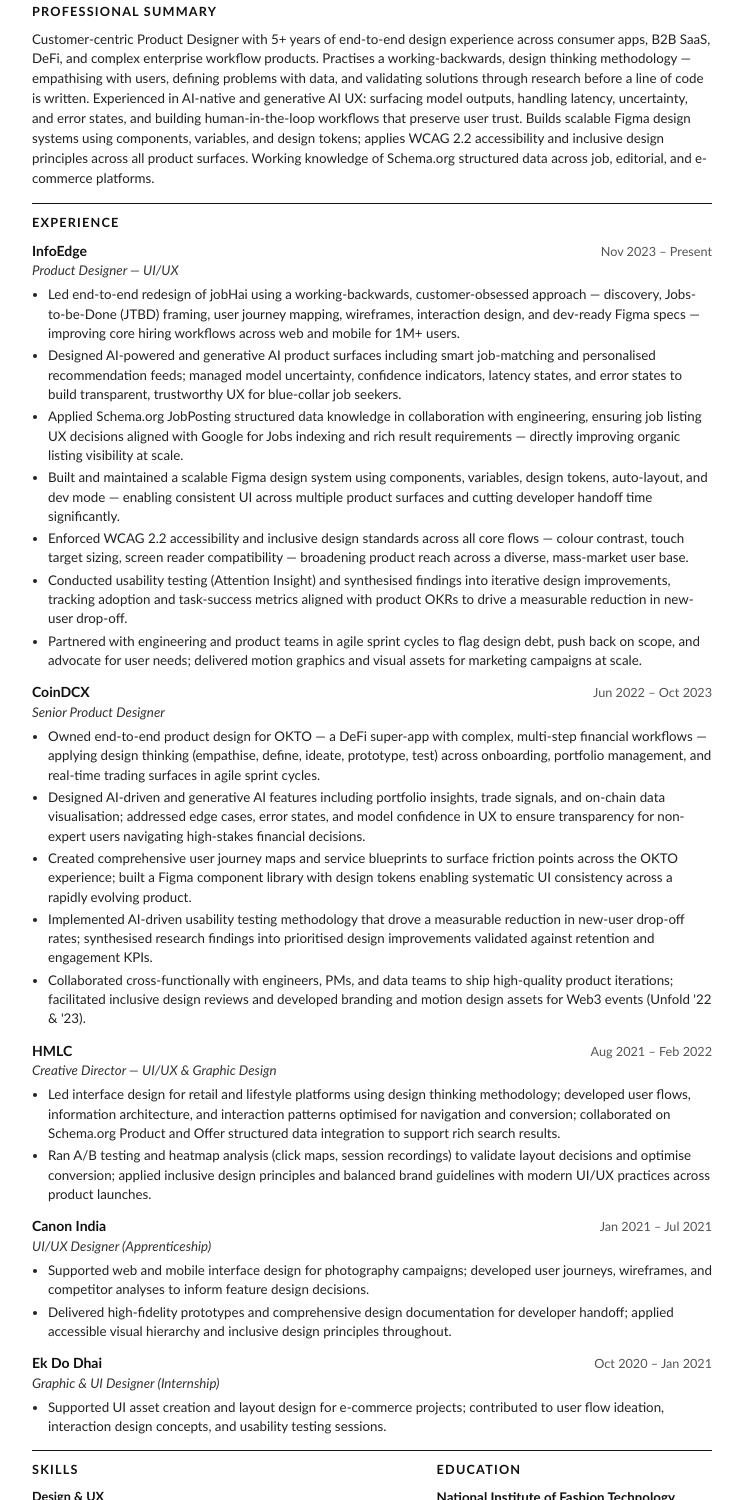
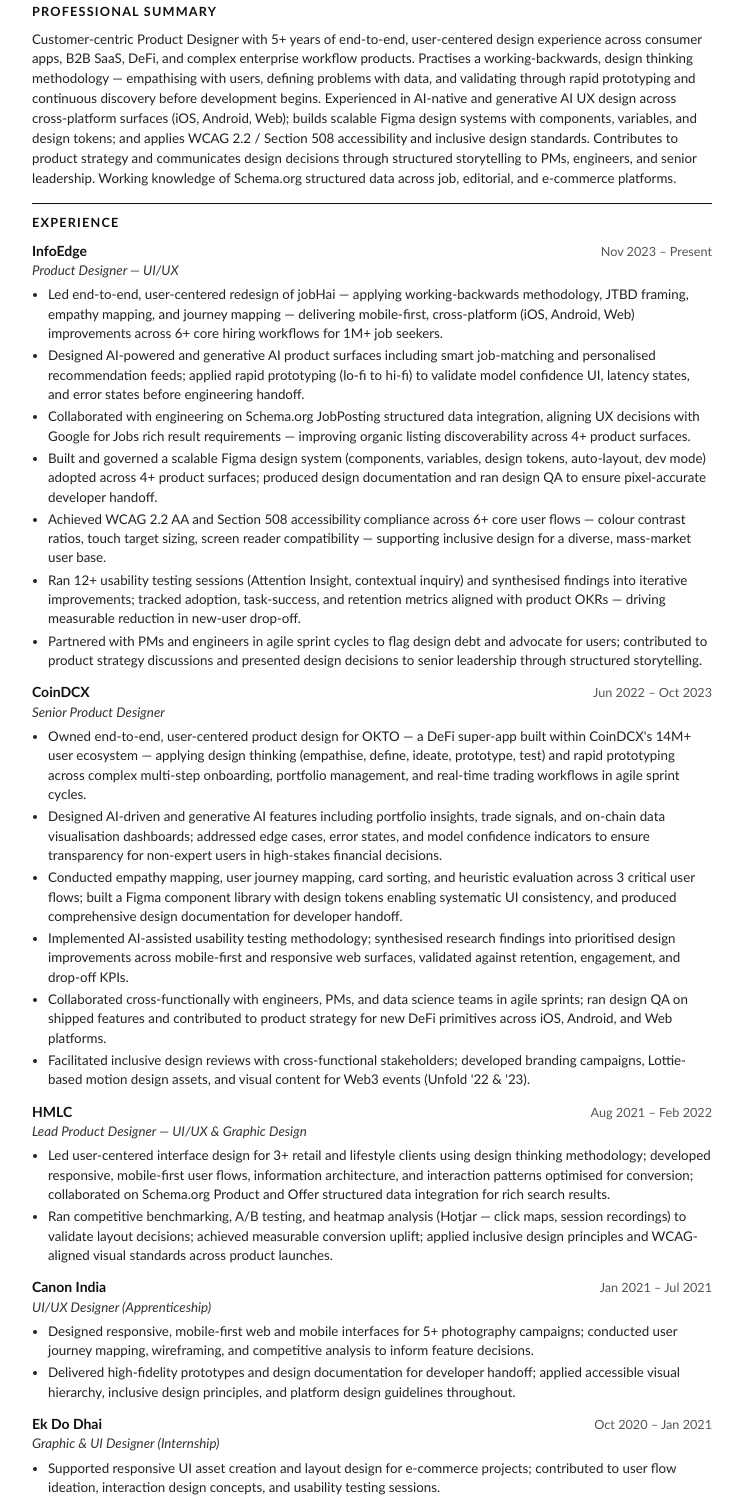
Before and after one commit to anandparth/Resume, a plain HTML site: page resume_bccl.html in a window 1280 px wide. Shown: the part 148-1648 px from the top of the page, without its empty margins (268-1011 px from the left). Drawn offline with Linux system fonts and the light colour scheme.

Commit message:
Full ATS upgrade: metrics, user-centered design, cross-platform, mobile-first, research methods, Section 508, design QA, enterprise UX, product strategy, 15+ new keywords

```diff
--- a/resume_bccl.html
+++ b/resume_bccl.html
@@ -64,7 +64,7 @@
   <!-- Summary -->
   <div class="section summary">
     <div class="section-title">Professional Summary</div>
-    <p>Customer-centric Product Designer with 5+ years of end-to-end design experience across consumer apps, B2B SaaS, DeFi, and complex enterprise workflow products. Practises a working-backwards, design thinking methodology &#8212; empathising with users, defining problems with data, and validating solutions through research before a line of code is written. Experienced in AI-native and generative AI UX: surfacing model outputs, handling latency, uncertainty, and error states, and building human-in-the-loop workflows that preserve user trust. Builds scalable Figma design systems using components, variables, and design tokens; applies WCAG 2.2 accessibility and inclusive design principles across all product surfaces. Working knowledge of Schema.org structured data across job, editorial, and e-commerce platforms.</p>
+    <p>Customer-centric Product Designer with 5+ years of end-to-end, user-centered design experience across consumer apps, B2B SaaS, DeFi, and complex enterprise workflow products. Practises a working-backwards, design thinking methodology &#8212; empathising with users, defining problems with data, and validating through rapid prototyping and continuous discovery before development begins. Experienced in AI-native and generative AI UX design across cross-platform surfaces (iOS, Android, Web); builds scalable Figma design systems with components, variables, and design tokens; and applies WCAG 2.2 / Section 508 accessibility and inclusive design standards. Contributes to product strategy and communicates design decisions through structured storytelling to PMs, engineers, and senior leadership. Working knowledge of Schema.org structured data across job, editorial, and e-commerce platforms.</p>
   </div>
 
   <hr />
@@ -81,13 +81,13 @@
       </div>
       <div class="job-title">Product Designer &#8212; UI/UX</div>
       <ul>
-        <li>Led end-to-end redesign of jobHai using a working-backwards, customer-obsessed approach &#8212; discovery, Jobs-to-be-Done (JTBD) framing, user journey mapping, wireframes, interaction design, and dev-ready Figma specs &#8212; improving core hiring workflows across web and mobile for 1M+ users.</li>
-        <li>Designed AI-powered and generative AI product surfaces including smart job-matching and personalised recommendation feeds; managed model uncertainty, confidence indicators, latency states, and error states to build transparent, trustworthy UX for blue-collar job seekers.</li>
-        <li>Applied Schema.org JobPosting structured data knowledge in collaboration with engineering, ensuring job listing UX decisions aligned with Google for Jobs indexing and rich result requirements &#8212; directly improving organic listing visibility at scale.</li>
-        <li>Built and maintained a scalable Figma design system using components, variables, design tokens, auto-layout, and dev mode &#8212; enabling consistent UI across multiple product surfaces and cutting developer handoff time significantly.</li>
-        <li>Enforced WCAG 2.2 accessibility and inclusive design standards across all core flows &#8212; colour contrast, touch target sizing, screen reader compatibility &#8212; broadening product reach across a diverse, mass-market user base.</li>
-        <li>Conducted usability testing (Attention Insight) and synthesised findings into iterative design improvements, tracking adoption and task-success metrics aligned with product OKRs to drive a measurable reduction in new-user drop-off.</li>
-        <li>Partnered with engineering and product teams in agile sprint cycles to flag design debt, push back on scope, and advocate for user needs; delivered motion graphics and visual assets for marketing campaigns at scale.</li>
+        <li>Led end-to-end, user-centered redesign of jobHai &#8212; applying working-backwards methodology, JTBD framing, empathy mapping, and journey mapping &#8212; delivering mobile-first, cross-platform (iOS, Android, Web) improvements across 6+ core hiring workflows for 1M+ job seekers.</li>
+        <li>Designed AI-powered and generative AI product surfaces including smart job-matching and personalised recommendation feeds; applied rapid prototyping (lo-fi to hi-fi) to validate model confidence UI, latency states, and error states before engineering handoff.</li>
+        <li>Collaborated with engineering on Schema.org JobPosting structured data integration, aligning UX decisions with Google for Jobs rich result requirements &#8212; improving organic listing discoverability across 4+ product surfaces.</li>
+        <li>Built and governed a scalable Figma design system (components, variables, design tokens, auto-layout, dev mode) adopted across 4+ product surfaces; produced design documentation and ran design QA to ensure pixel-accurate developer handoff.</li>
+        <li>Achieved WCAG 2.2 AA and Section 508 accessibility compliance across 6+ core user flows &#8212; colour contrast ratios, touch target sizing, screen reader compatibility &#8212; supporting inclusive design for a diverse, mass-market user base.</li>
+        <li>Ran 12+ usability testing sessions (Attention Insight, contextual inquiry) and synthesised findings into iterative improvements; tracked adoption, task-success, and retention metrics aligned with product OKRs &#8212; driving measurable reduction in new-user drop-off.</li>
+        <li>Partnered with PMs and engineers in agile sprint cycles to flag design debt and advocate for users; contributed to product strategy discussions and presented design decisions to senior leadership through structured storytelling.</li>
       </ul>
     </div>
 
@@ -99,11 +99,12 @@
       </div>
       <div class="job-title">Senior Product Designer</div>
       <ul>
-        <li>Owned end-to-end product design for OKTO &#8212; a DeFi super-app with complex, multi-step financial workflows &#8212; applying design thinking (empathise, define, ideate, prototype, test) across onboarding, portfolio management, and real-time trading surfaces in agile sprint cycles.</li>
-        <li>Designed AI-driven and generative AI features including portfolio insights, trade signals, and on-chain data visualisation; addressed edge cases, error states, and model confidence in UX to ensure transparency for non-expert users navigating high-stakes financial decisions.</li>
-        <li>Created comprehensive user journey maps and service blueprints to surface friction points across the OKTO experience; built a Figma component library with design tokens enabling systematic UI consistency across a rapidly evolving product.</li>
-        <li>Implemented AI-driven usability testing methodology that drove a measurable reduction in new-user drop-off rates; synthesised research findings into prioritised design improvements validated against retention and engagement KPIs.</li>
-        <li>Collaborated cross-functionally with engineers, PMs, and data teams to ship high-quality product iterations; facilitated inclusive design reviews and developed branding and motion design assets for Web3 events (Unfold '22 &amp; '23).</li>
+        <li>Owned end-to-end, user-centered product design for OKTO &#8212; a DeFi super-app built within CoinDCX's 14M+ user ecosystem &#8212; applying design thinking (empathise, define, ideate, prototype, test) and rapid prototyping across complex multi-step onboarding, portfolio management, and real-time trading workflows in agile sprint cycles.</li>
+        <li>Designed AI-driven and generative AI features including portfolio insights, trade signals, and on-chain data visualisation dashboards; addressed edge cases, error states, and model confidence indicators to ensure transparency for non-expert users in high-stakes financial decisions.</li>
+        <li>Conducted empathy mapping, user journey mapping, card sorting, and heuristic evaluation across 3 critical user flows; built a Figma component library with design tokens enabling systematic UI consistency, and produced comprehensive design documentation for developer handoff.</li>
+        <li>Implemented AI-assisted usability testing methodology; synthesised research findings into prioritised design improvements across mobile-first and responsive web surfaces, validated against retention, engagement, and drop-off KPIs.</li>
+        <li>Collaborated cross-functionally with engineers, PMs, and data science teams in agile sprints; ran design QA on shipped features and contributed to product strategy for new DeFi primitives across iOS, Android, and Web platforms.</li>
+        <li>Facilitated inclusive design reviews with cross-functional stakeholders; developed branding campaigns, Lottie-based motion design assets, and visual content for Web3 events (Unfold '22 &amp; '23).</li>
       </ul>
     </div>
 
@@ -113,10 +114,10 @@
         <span class="job-company">HMLC</span>
         <span class="job-date">Aug 2021 &#8211; Feb 2022</span>
       </div>
-      <div class="job-title">Creative Director &#8212; UI/UX &amp; Graphic Design</div>
+      <div class="job-title">Lead Product Designer &#8212; UI/UX &amp; Graphic Design</div>
       <ul>
-        <li>Led interface design for retail and lifestyle platforms using design thinking methodology; developed user flows, information architecture, and interaction patterns optimised for navigation and conversion; collaborated on Schema.org Product and Offer structured data integration to support rich search results.</li>
-        <li>Ran A/B testing and heatmap analysis (click maps, session recordings) to validate layout decisions and optimise conversion; applied inclusive design principles and balanced brand guidelines with modern UI/UX practices across product launches.</li>
+        <li>Led user-centered interface design for 3+ retail and lifestyle clients using design thinking methodology; developed responsive, mobile-first user flows, information architecture, and interaction patterns optimised for conversion; collaborated on Schema.org Product and Offer structured data integration for rich search results.</li>
+        <li>Ran competitive benchmarking, A/B testing, and heatmap analysis (Hotjar &#8212; click maps, session recordings) to validate layout decisions; achieved measurable conversion uplift; applied inclusive design principles and WCAG-aligned visual standards across product launches.</li>
       </ul>
     </div>
 
@@ -128,8 +129,8 @@
       </div>
       <div class="job-title">UI/UX Designer (Apprenticeship)</div>
       <ul>
-        <li>Supported web and mobile interface design for photography campaigns; developed user journeys, wireframes, and competitor analyses to inform feature design decisions.</li>
-        <li>Delivered high-fidelity prototypes and comprehensive design documentation for developer handoff; applied accessible visual hierarchy and inclusive design principles throughout.</li>
+        <li>Designed responsive, mobile-first web and mobile interfaces for 5+ photography campaigns; conducted user journey mapping, wireframing, and competitive analysis to inform feature decisions.</li>
+        <li>Delivered high-fidelity prototypes and design documentation for developer handoff; applied accessible visual hierarchy, inclusive design principles, and platform design guidelines throughout.</li>
       </ul>
     </div>
 
@@ -141,7 +142,7 @@
       </div>
       <div class="job-title">Graphic &amp; UI Designer (Internship)</div>
       <ul>
-        <li>Supported UI asset creation and layout design for e-commerce projects; contributed to user flow ideation, interaction design concepts, and usability testing sessions.</li>
+        <li>Supported responsive UI asset creation and layout design for e-commerce projects; contributed to user flow ideation, interaction design concepts, and usability testing sessions.</li>
       </ul>
     </div>
   </div>
@@ -156,12 +157,17 @@
 
         <div class="skill-block">
           <div class="skill-label">Design &amp; UX</div>
-          <p>End-to-End Product Design, Interaction Design, User Experience (UX) Design, User Interface (UI) Design, Design Systems &amp; Design Tokens, Information Architecture, Wireframing &amp; Prototyping, Usability Testing, User Research &amp; Synthesis, Journey Mapping, Jobs-to-be-Done (JTBD), Design Thinking, Working Backwards Methodology, AI-Powered &amp; Generative AI UX, Human-in-the-Loop Workflows, Accessibility &amp; Inclusive Design (WCAG 2.2), Visual Design, Motion Graphics &amp; Animation, Agile &amp; Sprint-based Design, OKR &amp; KPI Alignment</p>
+          <p>End-to-End Product Design, User-Centered Design, Interaction Design, UX &amp; UI Design, Design Systems &amp; Design Tokens, Design Systems Governance, Information Architecture, Wireframing, Low-Fidelity &amp; High-Fidelity Prototyping, Rapid Prototyping, Usability Testing, User Research, Journey Mapping, Empathy Mapping, Jobs-to-be-Done (JTBD), Design Thinking, Working Backwards, Continuous Discovery, AI-Powered &amp; Generative AI UX, Human-in-the-Loop Workflows, Data Visualization, Cross-Platform Design (iOS, Android, Web), Mobile-First &amp; Responsive Design, Accessibility &amp; Inclusive Design (WCAG 2.2, Section 508), Product Strategy, Enterprise UX, Visual Design, Motion Graphics &amp; Animation, Agile &amp; Sprint-based Design, OKR &amp; KPI Alignment, Design QA, Design Documentation, Developer Handoff</p>
+        </div>
+
+        <div class="skill-block">
+          <div class="skill-label">Research Methods</div>
+          <p>Contextual Inquiry, Card Sorting, Empathy Mapping, Tree Testing, Eye-Tracking Analysis, Heuristic Evaluation, Competitive Benchmarking, A/B Testing, Usability Testing, Synthesis &amp; Affinity Mapping</p>
         </div>
 
         <div class="skill-block">
           <div class="skill-label">Tools</div>
-          <p>Figma (components, variables, design tokens, auto-layout, dev mode, FigJam), ProtoPie, Framer, Principle, Adobe XD, Sketch, InVision, Miro, Zeplin, Maze, Dovetail, Amplitude, Adobe Creative Suite (Photoshop, Illustrator, After Effects, Premiere Pro), ChatGPT, Midjourney, Notion, Linear, HTML/CSS (basic)</p>
+          <p>Figma (components, variables, design tokens, auto-layout, dev mode, FigJam), ProtoPie, Framer, Principle, Lottie, Adobe XD, Sketch, InVision, Miro, Zeplin, Maze, Dovetail, UserTesting, Hotjar, Amplitude, Google Analytics, Jira, Notion, Linear, Adobe Creative Suite (Photoshop, Illustrator, After Effects, Premiere Pro), ChatGPT, Midjourney, HTML/CSS (basic)</p>
         </div>
 
         <div class="skill-block">
@@ -171,7 +177,7 @@
 
         <div class="skill-block">
           <div class="skill-label">Collaboration &amp; Strategy</div>
-          <p>Cross-functional Leadership, Design Advocacy, Scope Management &amp; Design Debt Flagging, Stakeholder Communication, Research Synthesis, Written &amp; Verbal Communication with PMs, Engineers &amp; Leadership</p>
+          <p>Cross-functional Leadership, Design Advocacy, Scope Management &amp; Design Debt Flagging, Stakeholder Communication, Design Storytelling &amp; Presentations, Research Synthesis, Written &amp; Verbal Communication with PMs, Engineers &amp; Senior Leadership</p>
         </div>
       </div>
     </div>
```
Also changed, not shown: 1 other file.
